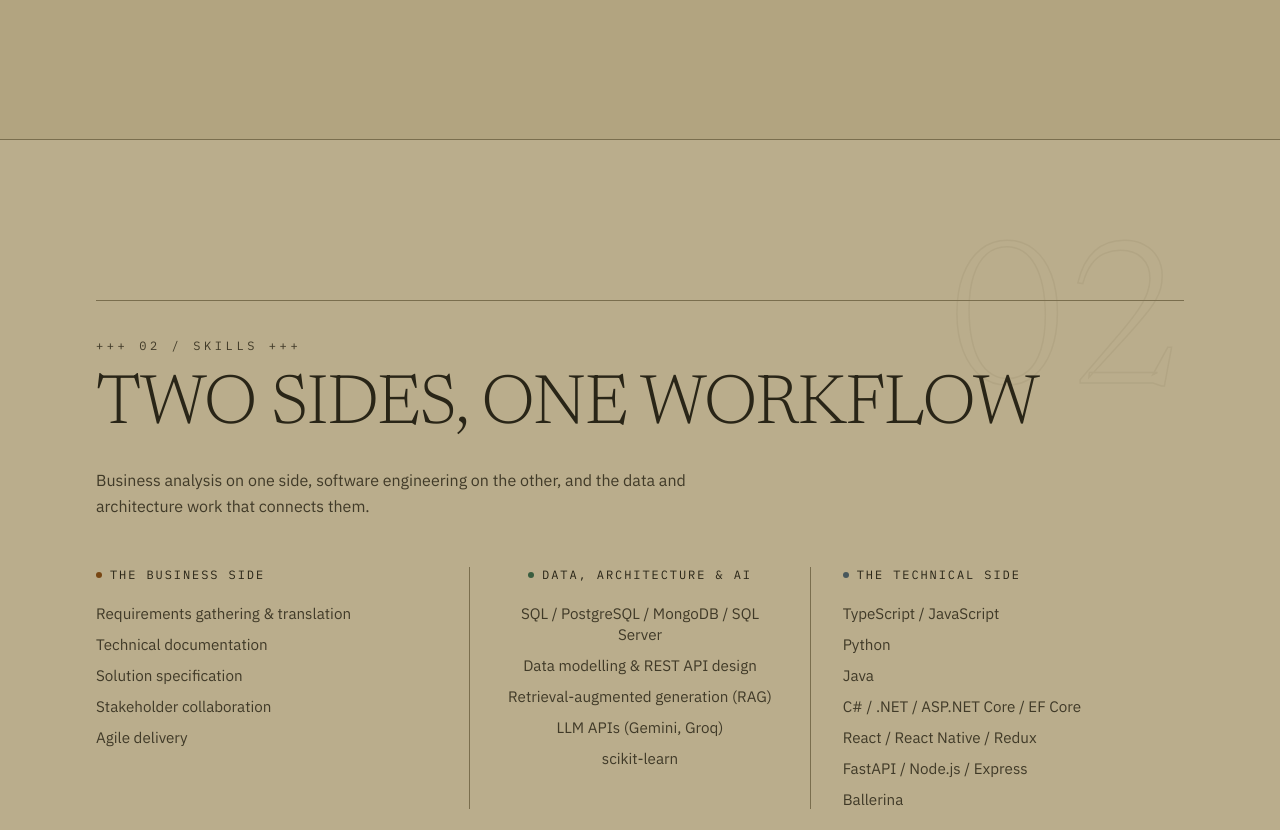
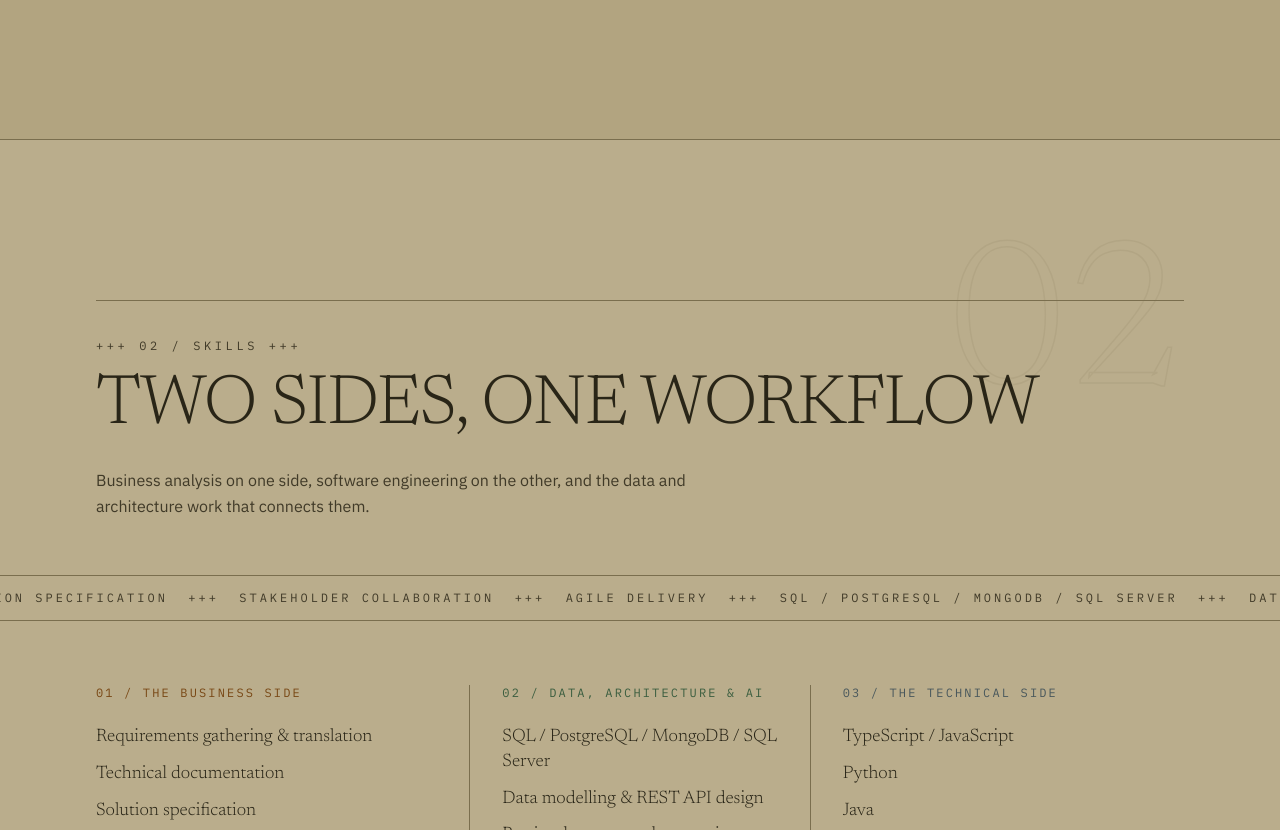
Before and after one commit to senudidinaya/senudi-portfolio, a Next.js app: page / in a window 1280 px wide. Shown: the part 3060-3890 px from the top of the page. Built offline with nearby package versions, Linux system fonts and the light colour scheme; no server answers; the database is empty.

Commit message:
phase 5: work + skills

```diff
--- a/src/app/globals.css
+++ b/src/app/globals.css
@@ -150,6 +150,19 @@ body:has(.admin-theme) .grain {
   background-color: rgb(var(--line));
 }
 
+/* Skills ticker — the reduced-motion block above freezes it in place */
+.marquee-track {
+  animation: marquee-scroll 45s linear infinite;
+}
+.marquee:hover .marquee-track {
+  animation-play-state: paused;
+}
+@keyframes marquee-scroll {
+  to {
+    transform: translateX(-50%);
+  }
+}
+
 /* Mono print marker, e.g. "+++ 01 / ABOUT +++" (the +++ come in as text) */
 .marker {
   font-family: var(--font-plex-mono), monospace;
--- a/src/components/Skills.tsx
+++ b/src/components/Skills.tsx
@@ -1,41 +1,29 @@
 import type { SiteContent } from "@/data/content";
 import { SectionHeading } from "./SectionHeading";
-import { Reveal } from "./Reveal";
+import { MotionReveal } from "./motion/MotionReveal";
 
 function SkillColumn({
+  number,
   label,
   items,
-  accent,
-  align = "left",
+  accentClass,
 }: {
+  number: string;
   label: string;
   items: string[];
-  accent: "warm" | "cool" | "bridge";
-  align?: "left" | "center";
+  accentClass: string;
 }) {
-  const dot =
-    accent === "warm"
-      ? "bg-warm"
-      : accent === "cool"
-      ? "bg-cool"
-      : "bg-bridge";
   return (
-    <div className={align === "center" ? "text-center" : ""}>
-      <h3
-        className={`flex items-center gap-2 font-mono text-xs uppercase tracking-[0.16em] text-ink ${
-          align === "center" ? "justify-center" : ""
-        }`}
-      >
-        <span className={`h-1.5 w-1.5 rounded-full ${dot}`} />
-        {label}
+    <div>
+      <h3 className={`font-mono text-xs uppercase tracking-[0.18em] ${accentClass}`}>
+        {number} / {label}
       </h3>
-      <ul className="mt-5 space-y-2.5">
+      <ul className="mt-6 space-y-3">
         {items.map((item) => (
-          <li
-            key={item}
-            className="text-[0.95rem] leading-snug text-muted"
-          >
-            {item}
+          <li key={item} className="font-serif text-lg font-light leading-snug text-ink">
+            <span className="relative inline-block after:absolute after:inset-x-0 after:-bottom-1 after:h-px after:origin-left after:scale-x-0 after:bg-ink after:transition-transform after:duration-300 after:content-[''] hover:after:scale-x-100">
+              {item}
+            </span>
           </li>
         ))}
       </ul>
@@ -44,40 +32,67 @@ function SkillColumn({
 }
 
 export function Skills({ skills }: { skills: SiteContent["skills"] }) {
+  const line =
+    [...skills.business.items, ...skills.shared.items, ...skills.technical.items].join(
+      "  +++  "
+    ) + "  +++  ";
+
   return (
-    <section id="skills" className="border-y border-line bg-surface px-5 py-28 sm:px-8 sm:py-40">
+    <section
+      id="skills"
+      className="overflow-hidden border-y border-line bg-surface px-5 py-28 sm:px-8 sm:py-40"
+    >
       <div className="mx-auto max-w-content">
         <SectionHeading eyebrow="02 / Skills" title="Two sides, one workflow" />
 
-        <Reveal>
+        <MotionReveal>
           <p className="mt-6 max-w-2xl text-base leading-relaxed text-muted">
             Business analysis on one side, software engineering on the other, and
             the data and architecture work that connects them.
           </p>
-        </Reveal>
+        </MotionReveal>
+      </div>
 
-        <Reveal>
-          <div className="mt-12 grid gap-12 md:grid-cols-3 md:gap-8">
+      {/* full-bleed ticker of every skill in the three groups */}
+      <div className="marquee -mx-5 mt-14 overflow-hidden border-y border-line py-3.5 sm:-mx-8">
+        <div className="marquee-track flex w-max">
+          <span className="whitespace-pre font-mono text-xs uppercase tracking-[0.25em] text-muted">
+            {line}
+          </span>
+          <span
+            aria-hidden="true"
+            className="whitespace-pre font-mono text-xs uppercase tracking-[0.25em] text-muted"
+          >
+            {line}
+          </span>
+        </div>
+      </div>
+
+      <div className="mx-auto mt-14 max-w-content sm:mt-16">
+        <MotionReveal>
+          <div className="grid gap-12 md:grid-cols-3 md:gap-8">
             <SkillColumn
+              number="01"
               label={skills.business.label}
               items={skills.business.items}
-              accent="warm"
+              accentClass="text-warm"
             />
-            <div className="relative md:border-x md:border-line md:px-8">
+            <div className="md:border-x md:border-line md:px-8">
               <SkillColumn
+                number="02"
                 label={skills.shared.label}
                 items={skills.shared.items}
-                accent="bridge"
-                align="center"
+                accentClass="text-bridge"
               />
             </div>
             <SkillColumn
+              number="03"
               label={skills.technical.label}
               items={skills.technical.items}
-              accent="cool"
+              accentClass="text-cool"
             />
           </div>
-        </Reveal>
+        </MotionReveal>
       </div>
     </section>
   );
--- /dev/null
+++ b/src/components/work/FoundationsStrip.tsx
@@ -0,0 +1,64 @@
+"use client";
+
+import { useEffect, useRef, useState } from "react";
+import { motion } from "framer-motion";
+import type { Project } from "@/data/content";
+
+// Horizontal strip of the early .NET builds. Native scroll + snap everywhere;
+// fine pointers additionally get framer drag with a hint above.
+export function FoundationsStrip({ items }: { items: Project[] }) {
+  const boundsRef = useRef<HTMLDivElement>(null);
+  const [draggable, setDraggable] = useState(false);
+
+  useEffect(() => {
+    const fine = window.matchMedia("(hover: hover) and (pointer: fine)").matches;
+    const reduced = window.matchMedia("(prefers-reduced-motion: reduce)").matches;
+    if (fine && !reduced) setDraggable(true);
+  }, []);
+
+  return (
+    <div className="mt-6">
+      {draggable && (
+        <p
+          aria-hidden="true"
+          className="mb-3 font-mono text-[0.62rem] uppercase tracking-[0.25em] text-muted"
+        >
+          Hold &amp; drag {"→"}
+        </p>
+      )}
+      <div
+        ref={boundsRef}
+        tabIndex={0}
+        role="region"
+        aria-label="Foundation projects"
+        className={`overflow-x-auto pb-2 ${draggable ? "" : "snap-x snap-mandatory"}`}
+      >
+        <motion.div
+          className={`flex w-max gap-4 ${draggable ? "cursor-grab active:cursor-grabbing" : ""}`}
+          drag={draggable ? "x" : false}
+          dragConstraints={boundsRef}
+          dragElastic={0.08}
+        >
+          {items.map((f) => (
+            <div
+              key={f.title}
+              className={`w-[260px] flex-none border border-line p-4 ${
+                draggable ? "" : "snap-start"
+              }`}
+            >
+              <h4 className="font-serif text-base font-light leading-snug text-ink">
+                {f.title}
+              </h4>
+              <p className="mt-1.5 line-clamp-2 text-xs leading-relaxed text-muted">
+                {f.summary}
+              </p>
+              <p className="mt-3 font-mono text-[0.62rem] uppercase leading-relaxed tracking-[0.14em] text-muted">
+                {f.stack.join(" +++ ")}
+              </p>
+            </div>
+          ))}
+        </motion.div>
+      </div>
+    </div>
+  );
+}
--- /dev/null
+++ b/src/components/work/Timeline.tsx
@@ -0,0 +1,61 @@
+"use client";
+
+import { useEffect, useRef, useState } from "react";
+import { motion, useScroll, useSpring } from "framer-motion";
+import { MotionReveal } from "@/components/motion/MotionReveal";
+
+// Timeline spine: a hairline track with an ink progress line that draws as
+// the section scrolls through the viewport.
+export function Timeline({ children }: { children: React.ReactNode }) {
+  const ref = useRef<HTMLOListElement>(null);
+  const [staticSpine, setStaticSpine] = useState(false);
+  const { scrollYProgress } = useScroll({
+    target: ref,
+    offset: ["start 0.75", "end 0.5"],
+  });
+  const scaleY = useSpring(scrollYProgress, { stiffness: 140, damping: 28, mass: 0.5 });
+
+  useEffect(() => {
+    if (window.matchMedia("(prefers-reduced-motion: reduce)").matches) {
+      setStaticSpine(true);
+    }
+  }, []);
+
+  return (
+    <ol ref={ref} className="relative mt-12 space-y-6 pl-8 sm:pl-10">
+      <span aria-hidden="true" className="absolute left-0 top-0 h-full w-px bg-line" />
+      {staticSpine ? (
+        <span aria-hidden="true" className="absolute left-0 top-0 h-full w-px bg-ink" />
+      ) : (
+        <motion.span
+          aria-hidden="true"
+          style={{ scaleY }}
+          className="absolute left-0 top-0 h-full w-px origin-top bg-ink"
+        />
+      )}
+      {children}
+    </ol>
+  );
+}
+
+export function TimelineItem({
+  dotClass,
+  children,
+}: {
+  dotClass: string;
+  children: React.ReactNode;
+}) {
+  return (
+    <li className="relative">
+      <motion.span
+        aria-hidden="true"
+        className={`absolute top-7 -left-[38px] h-3 w-3 rounded-full ring-4 ring-bg sm:-left-[46px] ${dotClass}`}
+        initial={{ scale: 0.3, opacity: 0 }}
+        whileInView={{ scale: 1, opacity: 1 }}
+        viewport={{ once: true, margin: "0px 0px -15% 0px" }}
+        transition={{ duration: 0.45, ease: [0.22, 1, 0.36, 1] }}
+      />
+      <MotionReveal>{children}</MotionReveal>
+    </li>
+  );
+}
```
Also changed, not shown: src/components/Projects.tsx (+80 -95 lines).
